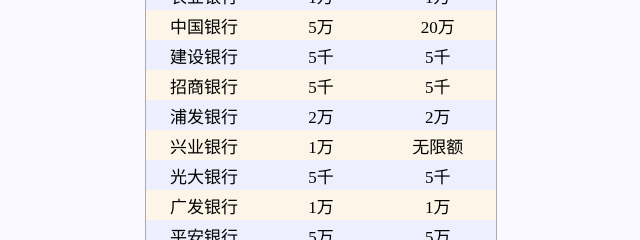
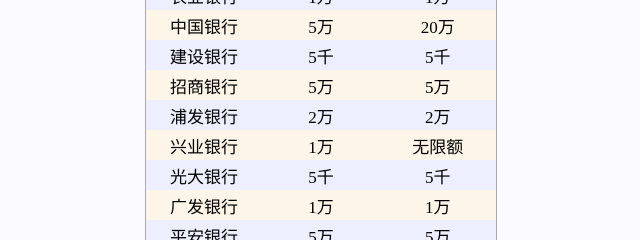
Before and after one commit to lmz2423/AngularTest, a plain HTML site: page html/details.html in a window 1280 px wide. Shown: the part 135-375 px from the top of the page, 319-959 px from the left. Drawn offline with Linux system fonts and the light colour scheme.

```diff
--- a/html/details.html
+++ b/html/details.html
@@ -89,8 +89,8 @@
         </tr>
         <tr>
             <td>招商银行</td>
-            <td>5千</td>
-            <td>5千</td>
+            <td>5万</td>
+            <td>5万</td>
         </tr>
         <tr>
             <td>浦发银行</td>
```
